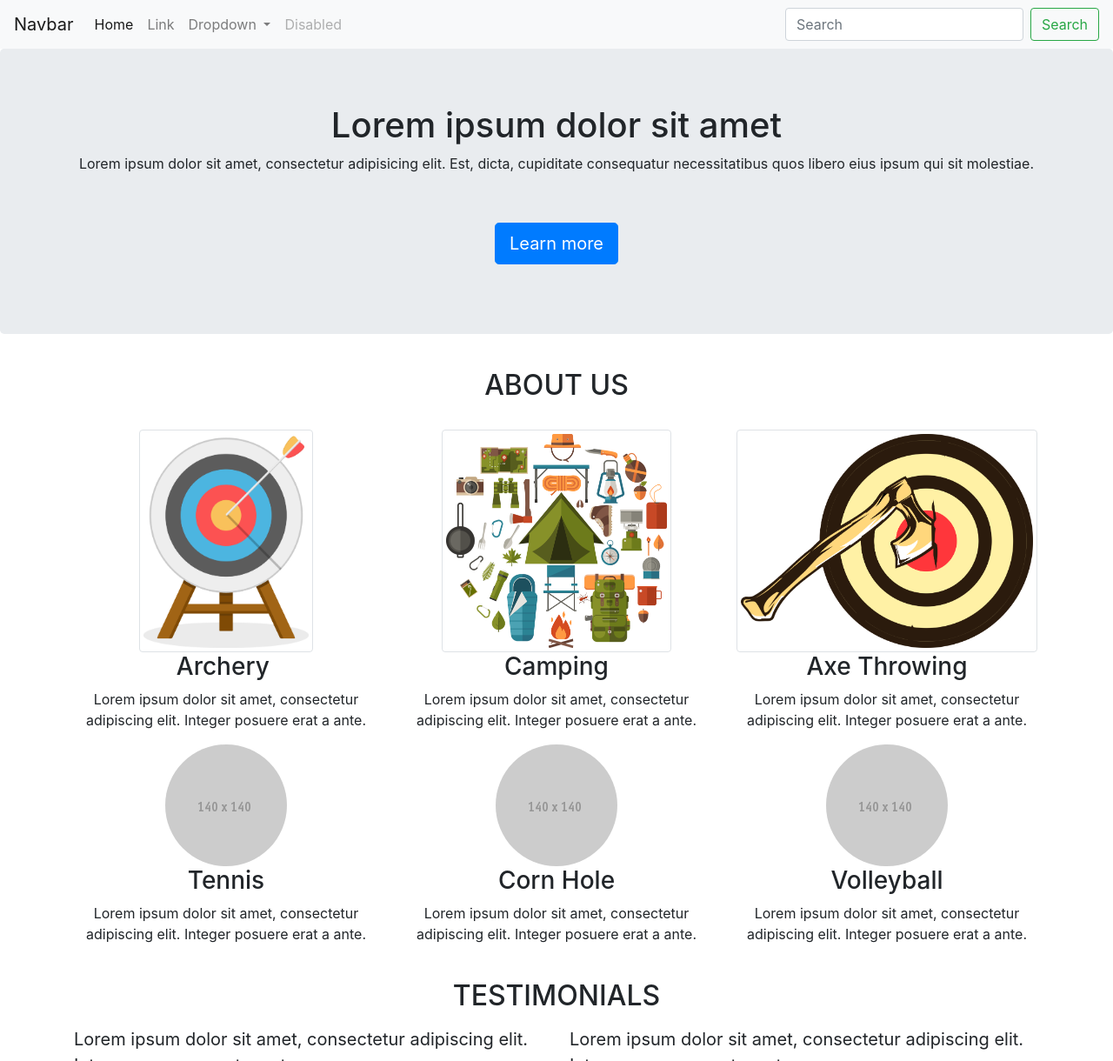
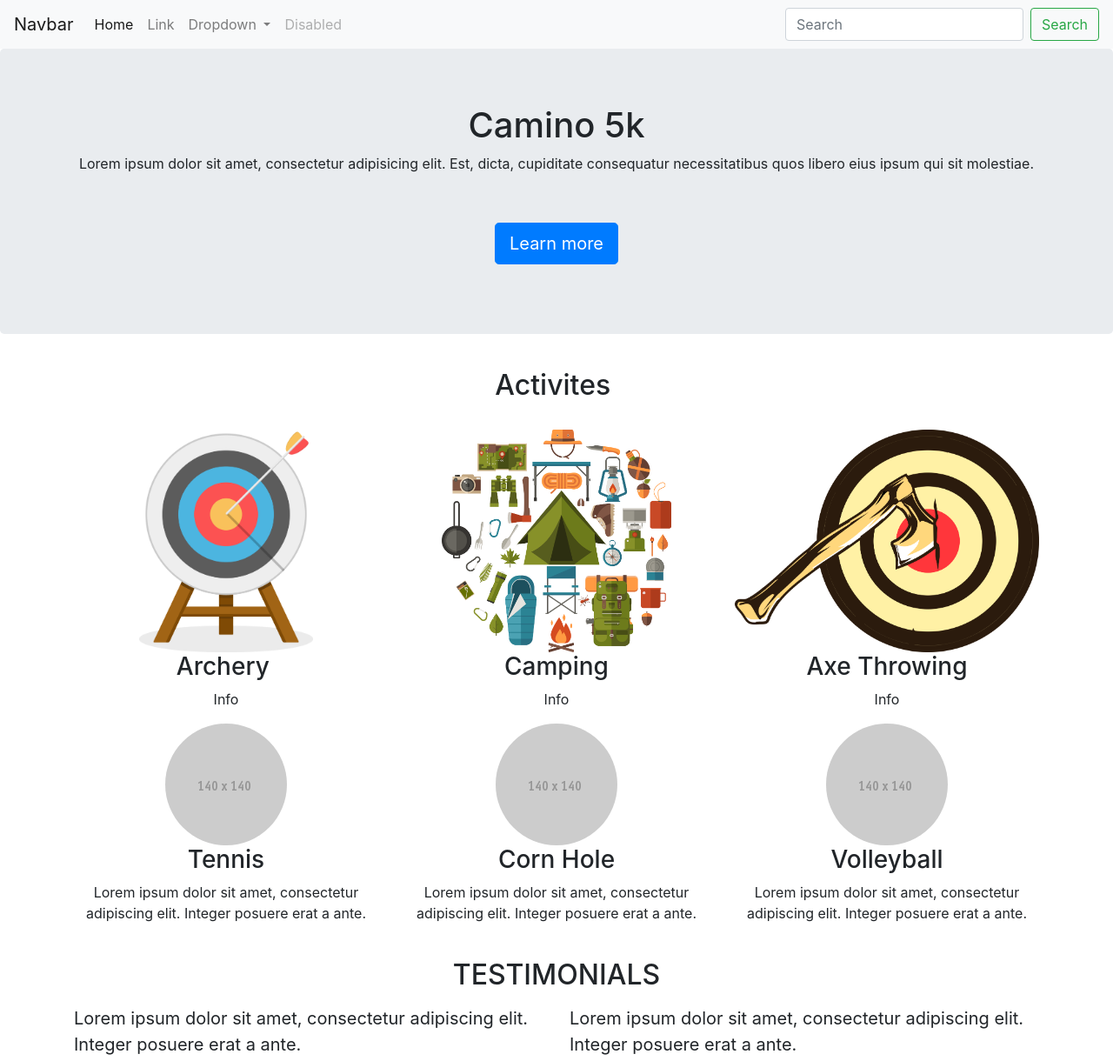
Before and after one commit to drunkship/Camino5k, a plain HTML site: page index.html in a window 1280 px wide. Shown: the top 1220 px of the page at 87% size. Drawn offline with Linux system fonts and the light colour scheme.

Commit message:
activiteis update

```diff
--- a/index.html
+++ b/index.html
@@ -37,7 +37,7 @@
         <div class="container">
           <div class="row">
             <div class="col-12">
-              <h1 class="text-center">Lorem ipsum dolor sit amet</h1>
+              <h1 class="text-center">Camino 5k</h1>
               <p class="text-center">Lorem ipsum dolor sit amet, consectetur adipisicing elit. Est, dicta, cupiditate consequatur necessitatibus quos libero eius ipsum qui sit molestiae.</p>
               <p>&nbsp;</p>
               <p class="text-center"><a class="btn btn-primary btn-lg" href="#" role="button">Learn more</a> </p>
@@ -50,26 +50,26 @@
       <div class="container">
         <div class="row">
           <div class="col-lg-12 mb-4 mt-2 text-center">
-            <h2>ABOUT US</h2>
+            <h2>Activites&nbsp;</h2>
           </div>
         </div>
       </div>
       <div class="container ">
         <div class="row">
           <div class="col-lg-4 col-md-6 col-sm-12 text-center">
-            <img class="img-thumbnail img-fluid" alt="140x140" style="width: 200px; height: 256px;" src="images/Archery_Update1.png" data-holder-rendered="true">
+            <img class="img-fluid rounded" alt="140x140" style="width: 200px; height: 256px;" src="images/Archery_Update1.png" data-holder-rendered="true">
             <h3>Archery&nbsp;</h3>
-            <p>Lorem ipsum dolor sit amet, consectetur adipiscing elit. Integer posuere erat a ante.</p>
+            <p>Info</p>
           </div>
           <div class="col-lg-4 col-md-6 col-sm-12 text-center">
-            <img class="img-thumbnail" alt="140x140" style="width: ; height: 256px;" src="images/Camping.png" data-holder-rendered="true">
+            <img class="rounded" alt="140x140" style="width: ; height: 256px;" src="images/Camping.png" data-holder-rendered="true">
             <h3>Camping</h3>
-            <p>Lorem ipsum dolor sit amet, consectetur adipiscing elit. Integer posuere erat a ante.</p>
+            <p>Info</p>
           </div>
           <div class="col-lg-4 col-md-6 col-sm-12 text-center">
-            <img class="img-thumbnail" alt="140x140" style="width: ; height: 256px;" src="images/AxeThrowing.png" data-holder-rendered="true">
+            <img class="rounded" alt="140x140" style="width: ; height: 256px;" src="images/AxeThrowing.png" data-holder-rendered="true">
             <h3>Axe Throwing</h3>
-            <p>Lorem ipsum dolor sit amet, consectetur adipiscing elit. Integer posuere erat a ante.</p>
+            <p>Info</p>
           </div>
           <div class="col-lg-4 col-md-6 col-sm-12 text-center">
             <img class="rounded-circle" alt="140x140" style="width: 140px; height: 140px;" src="images/140X140.gif" data-holder-rendered="true">
```
